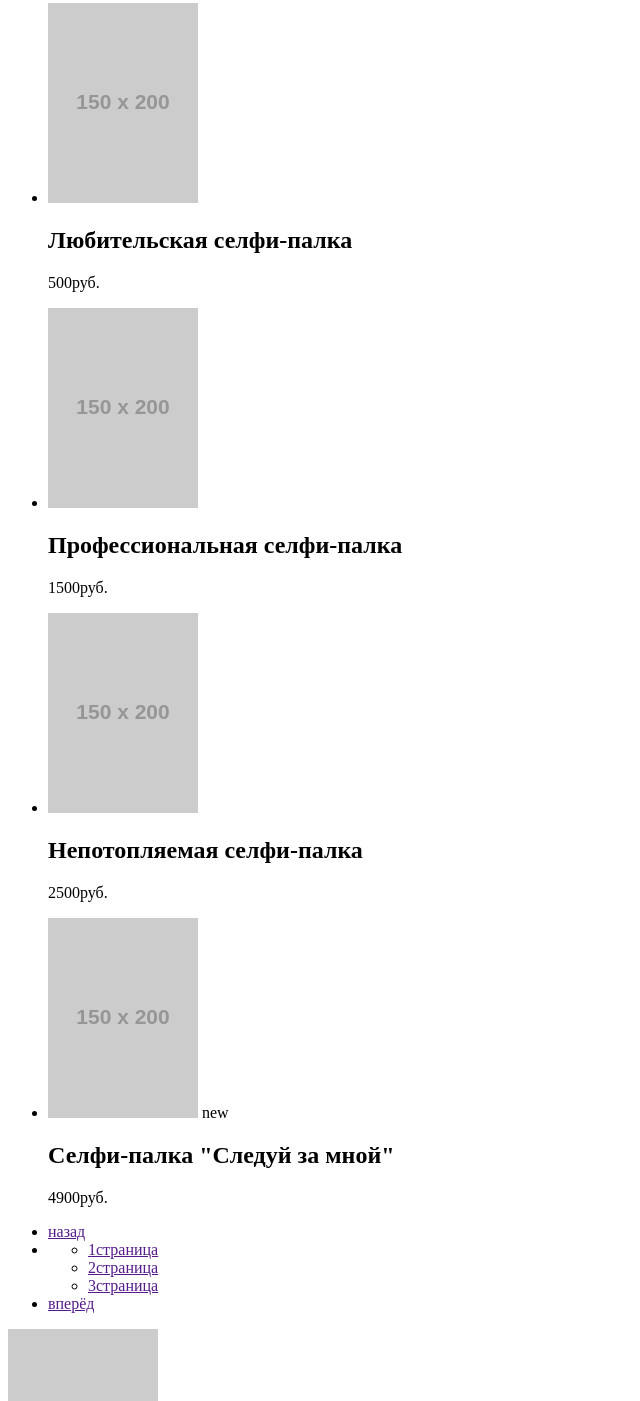
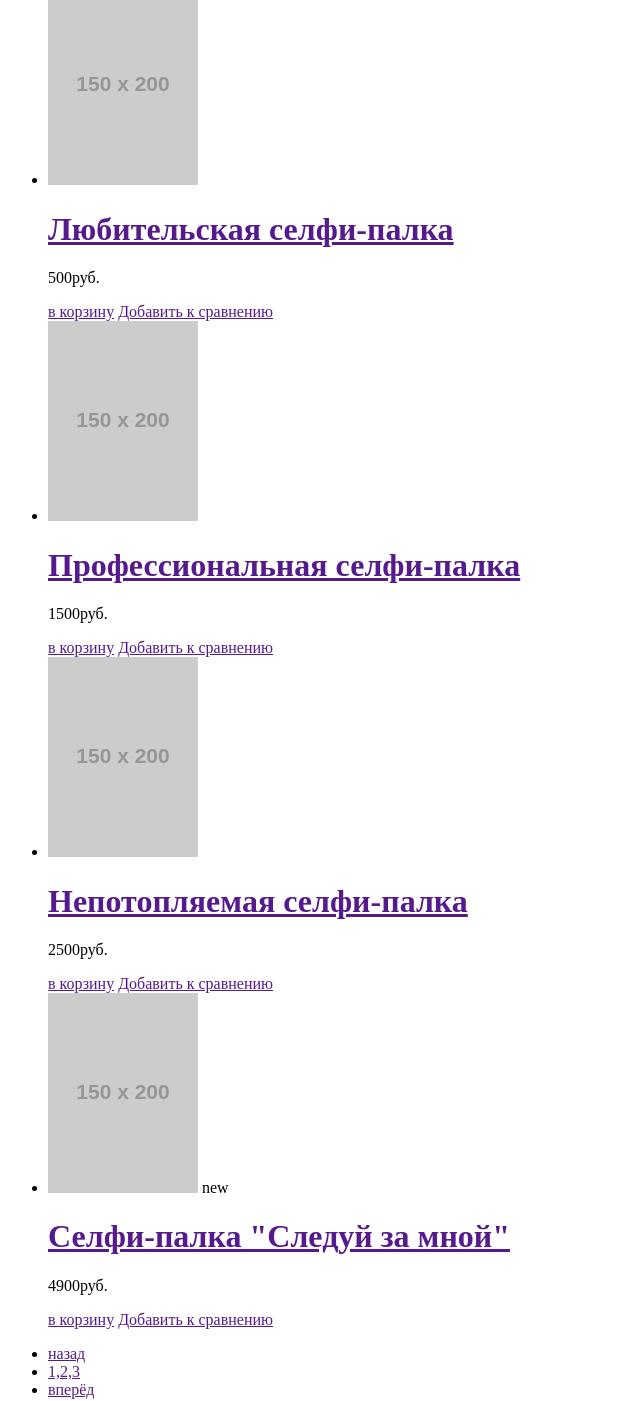
Before and after one commit to Vika113720/1490759-device-28, a plain HTML site: page catalog.html in a window 1280 px wide. Shown: the part 877-2278 px from the top of the page, without its empty margins (0-640 px from the left). Drawn offline with Linux system fonts and the light colour scheme; placeholder pictures from the web are drawn by us.

Commit message:
Update catalog.html

```diff
--- a/catalog.html
+++ b/catalog.html
@@ -10,8 +10,8 @@
   <header>
     <nav>
       <a href="index.html"><img src="https://via.placeholder.com/150x200" alt="логотип DEVICE"></a>
+      <a href="">поиск</a>
       <ul>
-        <li><a href="">поиск</a></li>
         <li><a href="">войти</a></li>
         <li><a href="">сравнить</a></li>
         <li><a href="">корзина</a></li>
@@ -49,9 +49,9 @@
       <!--здесь будет форма про фильтр-->
     </div>
     <section>
-      <h2 class="visually-hidden">Сэлфи-палки</h2>
+      <h2 class="visually-hidden">товары селфи-палки</h2>
       <section>
-        <h4>Сортировка:</h4>
+        <h3>Сортировка:</h3>
         <ul>
           <li><a href="">по цене</a></li>
           <li><a href="">по типу</a></li>
@@ -62,34 +62,46 @@
           <li><a href="">стрелочка вниз</a></li>
         </ul>
       </section>
+    </section>
     <ul>
       <li><img src="https://via.placeholder.com/150x200" alt="Любительская селфи-палка">
-          <h1>Любительская селфи-палка</h1>
+        <h1><a href="">Любительская селфи-палка</a></h1>
         <p>500руб.</p>
+        <div>
+          <a href="">в корзину</a>
+          <a href="">Добавить к сравнению</a>
+        </div>
       </li>
       <li><img src="https://via.placeholder.com/150x200" alt="Профессиональная селфи-палка">
-          <h1>Профессиональная селфи-палка</h1>
+        <h1><a href="">Профессиональная селфи-палка</a></h1>
         <p>1500руб.</p>
+        <div>
+          <a href="">в корзину</a>
+          <a href="">Добавить к сравнению</a>
+        </div>
       </li>
       <li><img src="https://via.placeholder.com/150x200" alt="Непотопляемая селфи-палка">
-          <h1>Непотопляемая селфи-палка</h1>
+        <h1><a href="">Непотопляемая селфи-палка</a></h1>
         <p>2500руб.</p>
+        <div>
+          <a href="">в корзину</a>
+          <a href="">Добавить к сравнению</a>
+        </div>
       </li>
       <li><img src="https://via.placeholder.com/150x200" alt="Селфи-палка Следуй за мной">
         <span>new</span>
-          <h1>Селфи-палка "Следуй за мной"</h1>
+        <h1><a href="">Селфи-палка "Следуй за мной"</a></h1>
         <p>4900руб.</p>
+        <div>
+          <a href="">в корзину</a>
+          <a href="">Добавить к сравнению</a>
+        </div>
       </li>
     </ul>
+    </section>
     <ul>
       <li><a href="">назад</a></li>
-        <li>
-          <ul>
-            <li><a href="">1страница</a></li>
-            <li><a href="">2страница</a></li>
-            <li><a href="">3страница</a></li>
-          </ul>
-        </li>
+      <li><a href="">1,2,3</a></li>
       <li><a href="">вперёд</a></li>
     </ul>
     </section>
```
Lines whose indentation alone changed are shown as unchanged.
